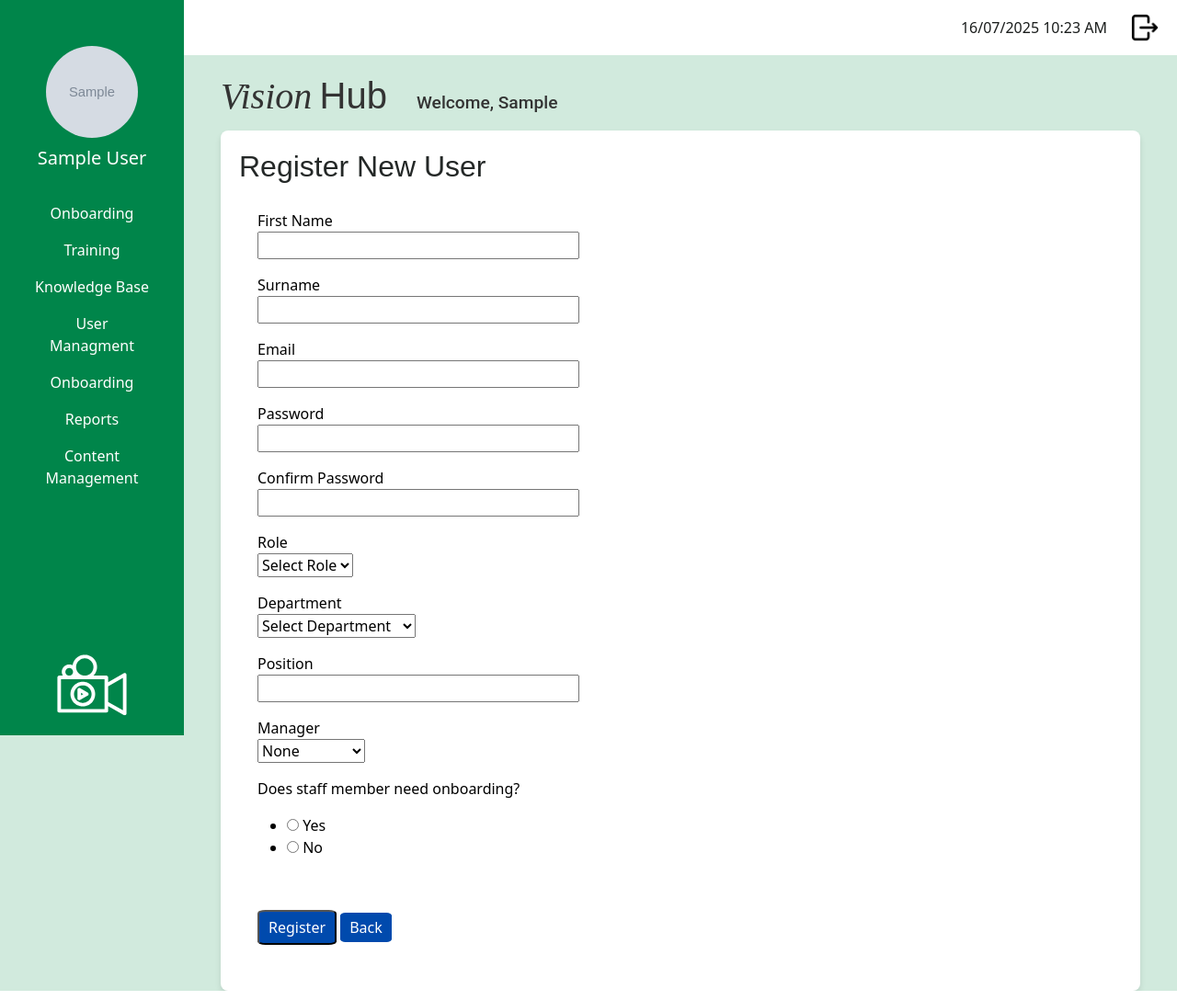
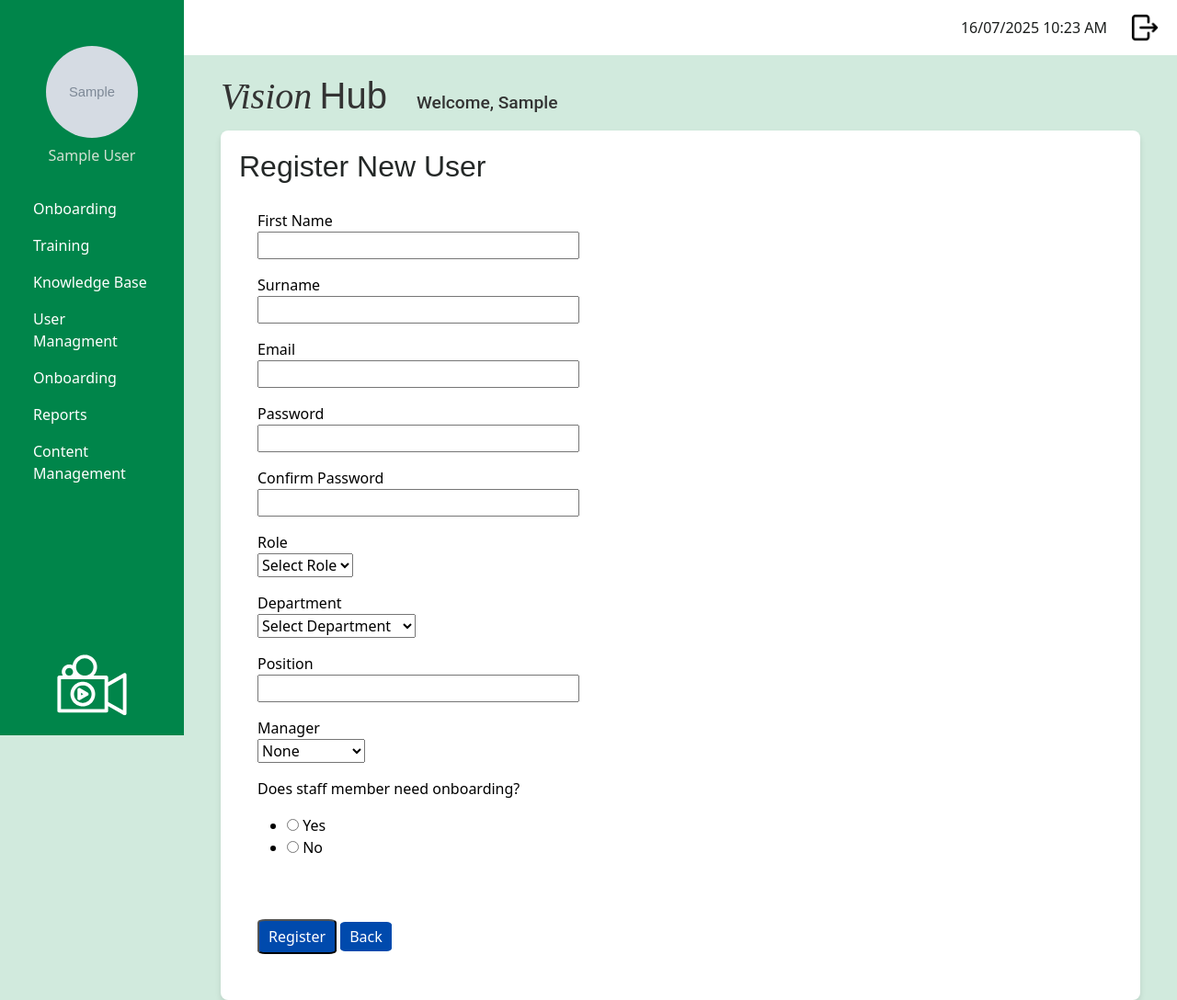
Before and after one commit to Alanna-Mc/vision-hub, a Flask app: page /admin/register in a window 1280 px wide. Shown: the whole page at 92% size. Run offline with Flask 3, Linux system fonts and the light colour scheme; a user stored in the database is signed in; tables that the repository leaves empty hold one stand-in row (values such as "Sample post"); grey boxes marked "Sample" are stand-in pictures; some libraries are stand-ins or nearby versions.

Commit message:
Completed user view & updated some styling on side nav

```diff
--- a/app/admin/routes.py
+++ b/app/admin/routes.py
@@ -81,7 +81,7 @@ def view_user(user_id):
     if current_user.role.role_name != "admin":
         return redirect(url_for('logout'))
 
-        user = User.query.get_or_404(user_id)
+    user = User.query.get_or_404(user_id)
 
     return render_template('admin/viewUser.html', title='View User', user=user)
 
@@ -137,7 +137,7 @@ def edit_user(user_id):
         # Save changes to the database
         db.session.commit()
 
-        flash(f'User {user.first_name} {user.surname} user details have been updated')
+        #flash(f'User {user.first_name} {user.surname} user details have been updated')
         return redirect(url_for('manage_users'))
 
     return render_template('admin/editUser.html', title='Edit User', form=form, user=user)
--- a/app/static/css/stylesheet.css
+++ b/app/static/css/stylesheet.css
@@ -40,6 +40,8 @@ body {
 .sidebar {
     background-color: #00854a;
     color: white;
+    font-size: 1rem;
+    font-weight: 400;
     height: 100vh;
     position: fixed;
     width: 200px;
@@ -47,6 +49,13 @@ body {
     display: flex;
     flex-direction: column;
     justify-content: space-between;
+    text-align: left
+}
+
+.profile-photo-text {
+    font-size: 1rem;
+    font-weight: 200;
+    color: rgb(211, 225, 211);
     text-align: center;
 }
 
@@ -246,7 +255,7 @@ body {
 .button-container-form {
     display: inline-block;
     margin-bottom: 10px;
-    margin-top: 0px;
+    margin-top: 10px;
 }
 
 .btn-view-details {
--- a/app/templates/base.html
+++ b/app/templates/base.html
@@ -39,7 +39,7 @@
                     style="cursor:pointer; width:100px; height:100px;
                             object-fit:cover; border-radius:50%;">
                 </form>
-                <h5>{{ current_user.first_name }} {{ current_user.surname }}</h5>
+                <h5 class="profile-photo-text">{{ current_user.first_name|title }} {{ current_user.surname|title }}</h5>
             </div>
             <nav class="nav flex-column sideNavLink-container">
                 {% if current_user.role.role_name == 'admin' %}
@@ -78,7 +78,7 @@
                 <span class="logo-vision">Vision</span>
                 <span class="logo-hub">Hub</span>
             </h2>
-            <h3 class="welcome-text">Welcome, {{ current_user.first_name }}</h3>
+            <h3 class="welcome-text">Welcome, {{ current_user.first_name|title }}</h3>
         </div>
 
         <!-- Content Area -->
```
Also changed, not shown: app/templates/admin/viewUser.html (+22 -8 lines).
